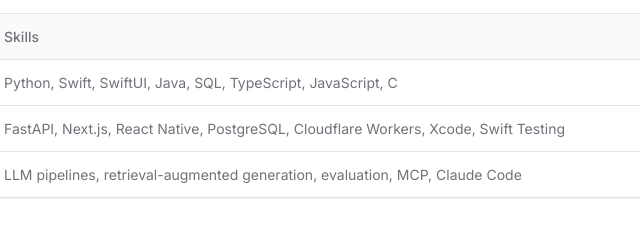
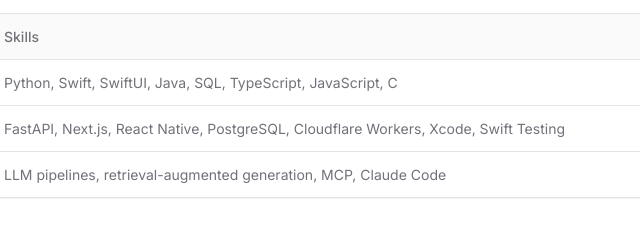
Before and after one commit to Akash-Sathish8/portfolio, a plain HTML site: page index.html in a window 1280 px wide. Shown: the part 3265-3512 px from the top of the page, 517-1157 px from the left. Drawn offline with Linux system fonts and the light colour scheme.

Commit message:
Remove evaluation from AI skills
Co-Authored-By: Claude Opus 5.5 <noreply@anthropic.com>

```diff
--- a/index.html
+++ b/index.html
@@ -505,7 +505,7 @@
           <tbody>
             <tr><th scope="row">Languages</th><td>Python, Swift, SwiftUI, Java, SQL, TypeScript, JavaScript, C</td></tr>
             <tr><th scope="row">Frameworks and tools</th><td>FastAPI, Next.js, React Native, PostgreSQL, Cloudflare Workers, Xcode, Swift Testing</td></tr>
-            <tr><th scope="row">AI</th><td>LLM pipelines, retrieval-augmented generation, evaluation, MCP, Claude Code</td></tr>
+            <tr><th scope="row">AI</th><td>LLM pipelines, retrieval-augmented generation, MCP, Claude Code</td></tr>
           </tbody>
         </table>
       </div>
```
